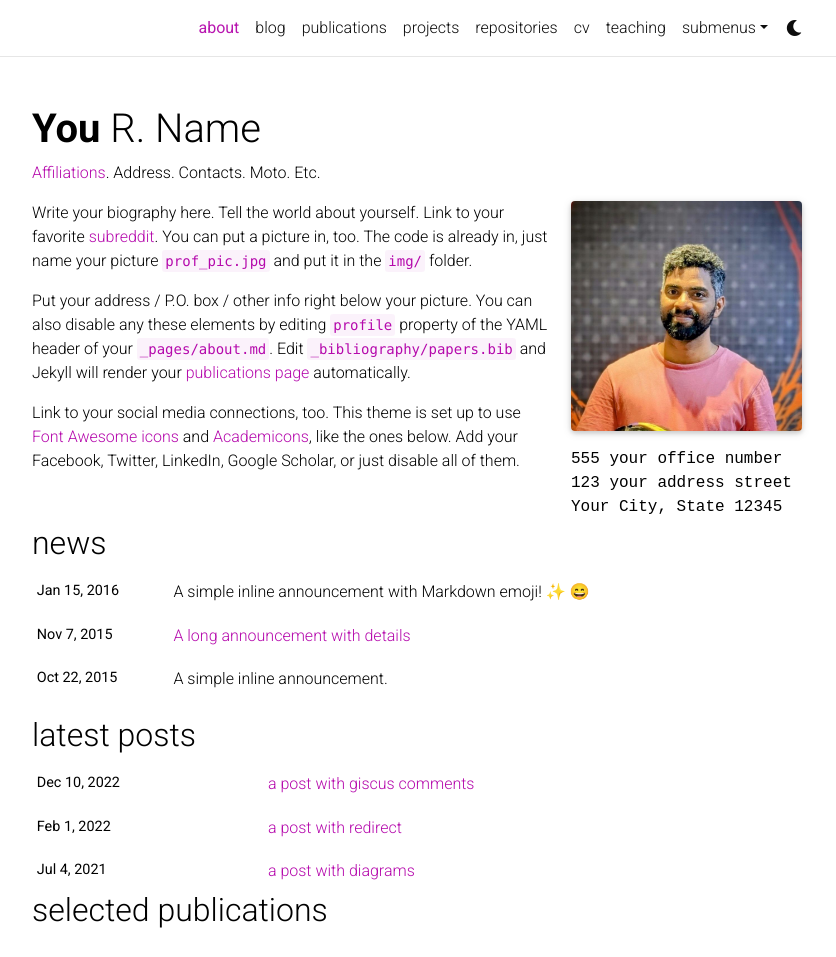
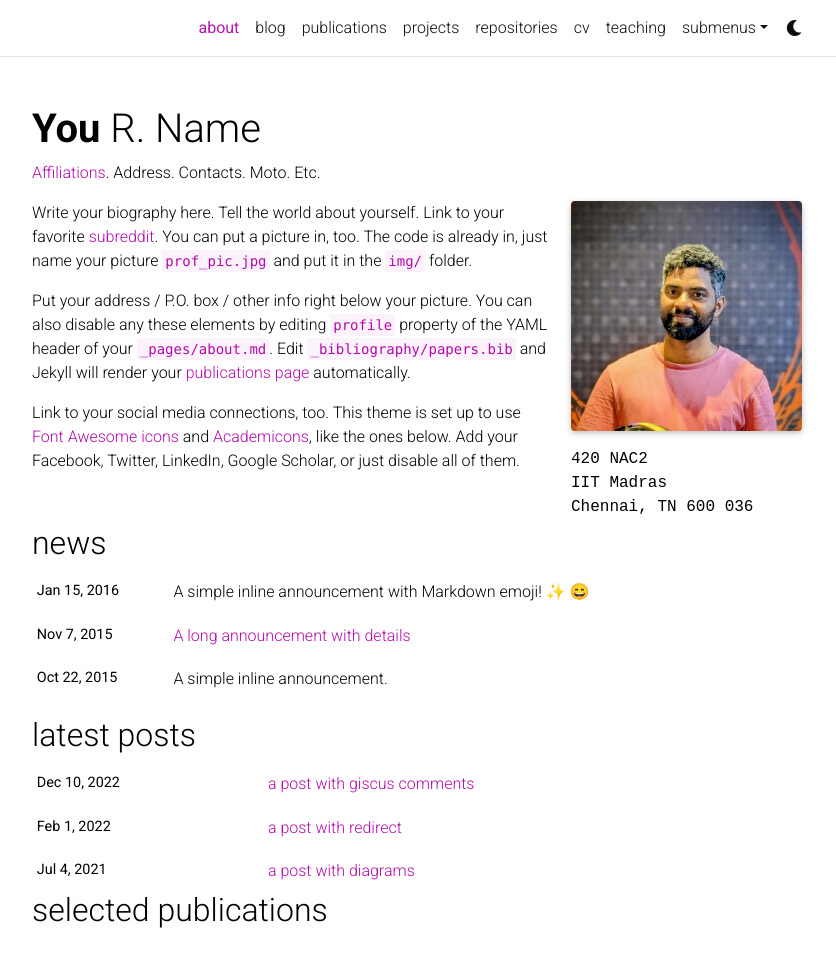
Before and after one commit to anoopmohanvijaya/mypage, a Jekyll site: the page built from _pages/about.md, in a window 1280 px wide and 1246 px high, cut to the strip 0-957 px from the top of the window. Shown: the whole strip, without its empty margins (223-1059 px from the left). Built offline with Jekyll 4.4.1, drawn with Linux system fonts in a browser that asks for light colours; full-size pictures stand in for the smaller copies a plugin makes; emoji names are drawn with the system emoji font; comment, search, counter and statistics services are not loaded; a style sheet for code colours, icons or effects is not loaded.

Commit message:
Update about.md

```diff
--- a/_pages/about.md
+++ b/_pages/about.md
@@ -9,9 +9,9 @@ profile:
   image: amv_pic1.jpg
   image_circular: false # crops the image to make it circular
   address: >
-    <p>555 your office number</p>
-    <p>123 your address street</p>
-    <p>Your City, State 12345</p>
+   <p>420 NAC2</p>
+    <p>IIT Madras</p>
+    <p>Chennai, TN 600 036</p>
 
 news: true  # includes a list of news items
 latest_posts: true  # includes a list of the newest posts
```
